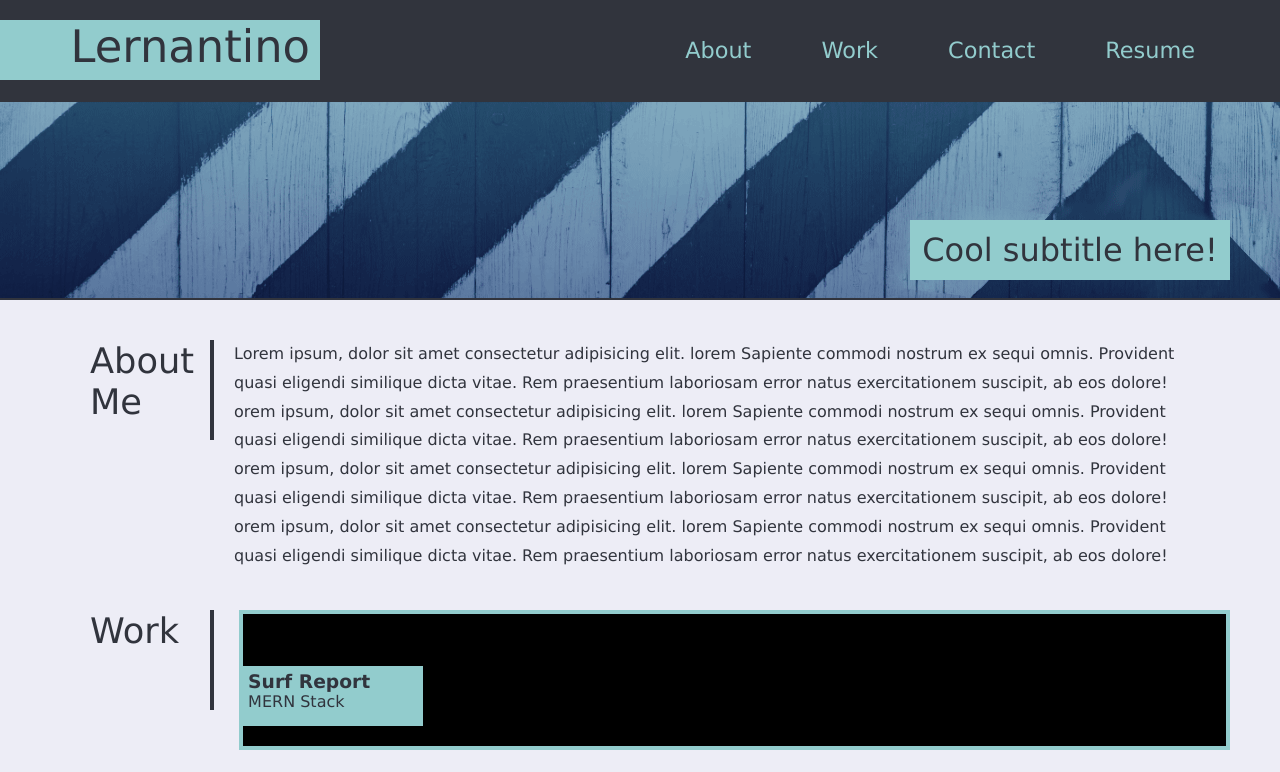
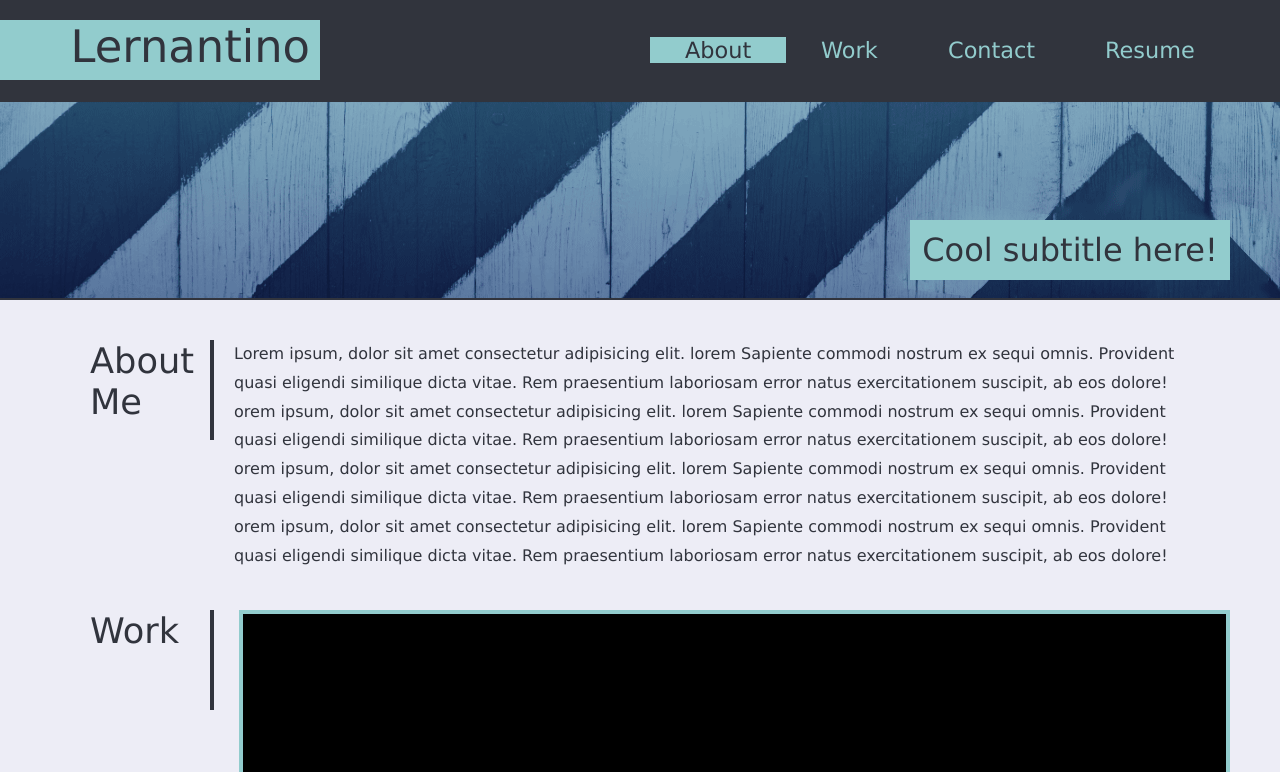
Before and after one commit to BooMajka/sample-portfolio, a plain HTML site: page index.html in a window 1280 px wide. Both pictures are taken after a click on the link "About". Shown: the top 772 px of the page. Drawn offline with Linux system fonts and the light colour scheme.

Commit message:
animation

```diff
--- a/index.html
+++ b/index.html
@@ -15,10 +15,10 @@
                 <div class="logo">Lernantino</div>
                 <nav class="fill">
                     <ul class="nav-list">
-                        <li class="nav-item"><a href="#">About</a></li>
-                        <li class="nav-item"><a href="#work">Work</a></li>
-                        <li class="nav-item"><a href="#contact">Contact</a></li>
-                        <li class="nav-item"><a href="#resume">Resume</a></li>
+                        <li class="nav-item"><a class="hvr-sweep-to-top" href="#">About</a></li>
+                        <li class="nav-item"><a class="hvr-sweep-to-top" href="#work">Work</a></li>
+                        <li class="nav-item"><a class="hvr-sweep-to-top" href="#contact">Contact</a></li>
+                        <li class="nav-item"><a class="hvr-sweep-to-top" href="#resume">Resume</a></li>
                     </ul>
             </nav>
         </div>
@@ -48,31 +48,31 @@
                 <h2>Work</h2>
             </div>
             <div class="container-box">
-                <div class="box-1">
+                <div class="box-1 hvr-sweep-to-top">
                     <span>
                         <h3>Surf Report</h3>
                         <p>MERN Stack</p>
                     </span>
                 </div>
-                <div class="box-2">
+                <div class="box-2 hvr-sweep-to-top">
                     <span>
                         <h3>LED Wall</h3>
                         <p>Node/loT</p>
                     </span>
                 </div>
-                <div class="box-3">
+                <div class="box-3 hvr-sweep-to-top">
                     <span>
                         <h3>Calculator</h3>
                         <p>React/JavaScript/CSS</p>
                     </span>
                 </div>
-                <div class="box-4">
+                <div class="box-4 hvr-sweep-to-top">
                     <span>
                         <h3>Surf Report</h3>
                         <p>MERN Stack</p>
                     </span>
                 </div>
-                <div class="box-5">
+                <div class="box-5 hvr-sweep-to-top">
                     <span>
                         <h3>Run Buddy</h3>
                         <p>HTML/CSS</p>
--- a/style.css
+++ b/style.css
@@ -53,63 +53,47 @@ section {
     font-size: 1.4rem;
     padding: 0 35px;
 }
-
-/* nav animation */
-nav.stroke ul li a,
-nav.fill ul li a {
+/* animation */
+.hvr-sweep-to-top {
+    display: inline-block;
+    vertical-align: middle;
+    -webkit-transform: perspective(1px) translateZ(0);
+    transform: perspective(1px) translateZ(0);
+    box-shadow: 0 0 1px rgba(0, 0, 0, 0);
     position: relative;
+    -webkit-transition-property: color;
+    transition-property: color;
+    -webkit-transition-duration: 0.3s;
+    transition-duration: 0.3s;
   }
-nav.stroke ul li a:after,
-nav.fill ul li a:after {
+  .hvr-sweep-to-top:before {
+    content: "";
     position: absolute;
-  bottom: 0;
+    z-index: -1;
+    top: 0;
     left: 0;
     right: 0;
-  margin: auto;
-  width: 0%;
-  content: '.';
-  color: transparent;
-  background: #aaa;
-  height: 1px;
+    bottom: 0;
+    background: var(--nav-color);
+    -webkit-transform: scaleY(0);
+    transform: scaleY(0);
+    -webkit-transform-origin: 50% 100%;
+    transform-origin: 50% 100%;
+    -webkit-transition-property: transform;
+    transition-property: transform;
+    -webkit-transition-duration: 0.3s;
+    transition-duration: 0.3s;
+    -webkit-transition-timing-function: ease-out;
+    transition-timing-function: ease-out;
   }
-nav.stroke ul li a:hover:after {
-  width: 100%;
+  .hvr-sweep-to-top:hover, .hvr-sweep-to-top:focus, .hvr-sweep-to-top:active {
+    color: var(--font-color);
+  }
+  .hvr-sweep-to-top:hover:before, .hvr-sweep-to-top:focus:before, .hvr-sweep-to-top:active:before {
+    -webkit-transform: scaleY(1);
+    transform: scaleY(1);
   }
 
-nav.fill ul li a {
-  transition: all 2s;
-}
-
-nav.fill ul li a:after {
-  text-align: left;
-  content: '.';
-  margin: 0;
-  opacity: 0;
-}
-nav.fill ul li a:hover {
-  color: #fff;
-  z-index: 1;
-}
-nav.fill ul li a:hover:after {
-  z-index: -10;
-  animation: fill 1s forwards;
-  -webkit-animation: fill 1s forwards;
-  -moz-animation: fill 1s forwards;
-  opacity: 1;
-}
-
-/* .nav-list li{
-    position: relative;
-}
-.nav-item a::before{
-    content:"";
-    position: absolute;
-    top: 35px;
-    left: 30px;
-    width: 90px;
-    height: 3px;
-    background-color: var(--nav-color);
-} */
 
 /* hero */
 .hero{
@@ -173,7 +157,7 @@ margin-left: 40px;
     gap: 25px;
 }
 [class ^="box-"]{
-    height: 140px;
+    height: 250px;
     min-width: 140px;
     background-color: black;
     border: 4px solid var(--nav-color);
@@ -182,9 +166,6 @@ margin-left: 40px;
     display: flex;
     align-items: flex-end;
 }
-/* [class ^="box-"]:hover {
-
-} */
 [class ^="box-"] span{
     width: 180px;
     height: 60px;
@@ -224,13 +205,3 @@ margin-left: 40px;
     font-weight: 100;
     color: var(--font-color);
 }
-.contact-links a::before{
-    content:"";
-    position:absolute;
-    top:0;
-    left:0;
-    width:100px;
-    height: 2px;
-    background-color: var(--font-color);
-
-}
```
Lines whose indentation alone changed are shown as unchanged.
